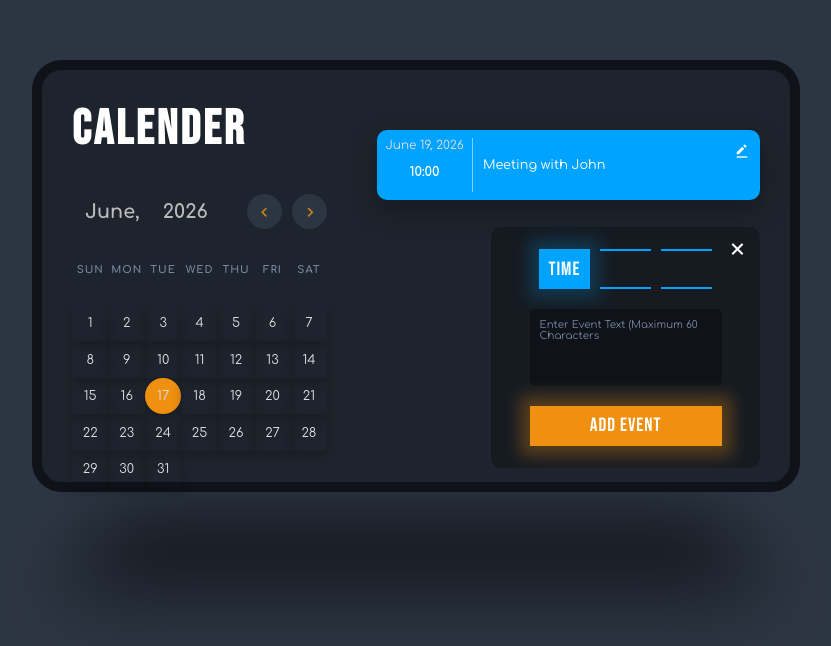
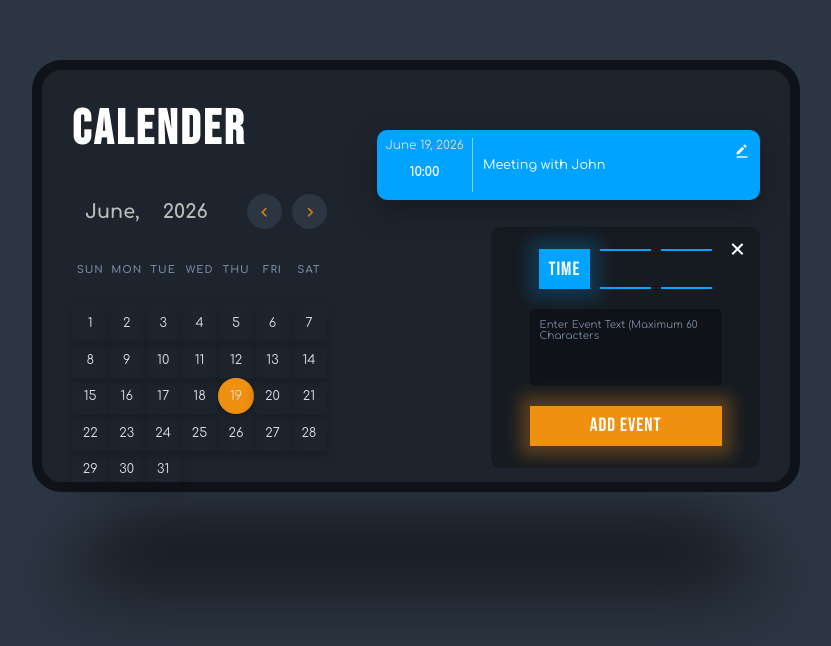
Before and after one commit to ritujane78/react_calendar, a React (Vite) app: page / in a window 1280 px wide. Shown: the part 124-770 px from the top of the page, without its empty margins (224-1055 px from the left). Built offline with nearby package versions, Linux system fonts and the light colour scheme.

Commit message:
create cleaner template

```diff
--- a/src/components/CalendarApp.jsx
+++ b/src/components/CalendarApp.jsx
@@ -39,9 +39,9 @@ const CalendarApp = () => {
                 <span>14</span>
                 <span>15</span>
                 <span>16</span>
-                <span className='current-day'>17</span>
+                <span>17</span>
                 <span>18</span>
-                <span>19</span>
+                <span className='current-day'>19</span>
                 <span>20</span>
                 <span>21</span>
                 <span>22</span>
```
Also changed, not shown: screenshots/template.png.
